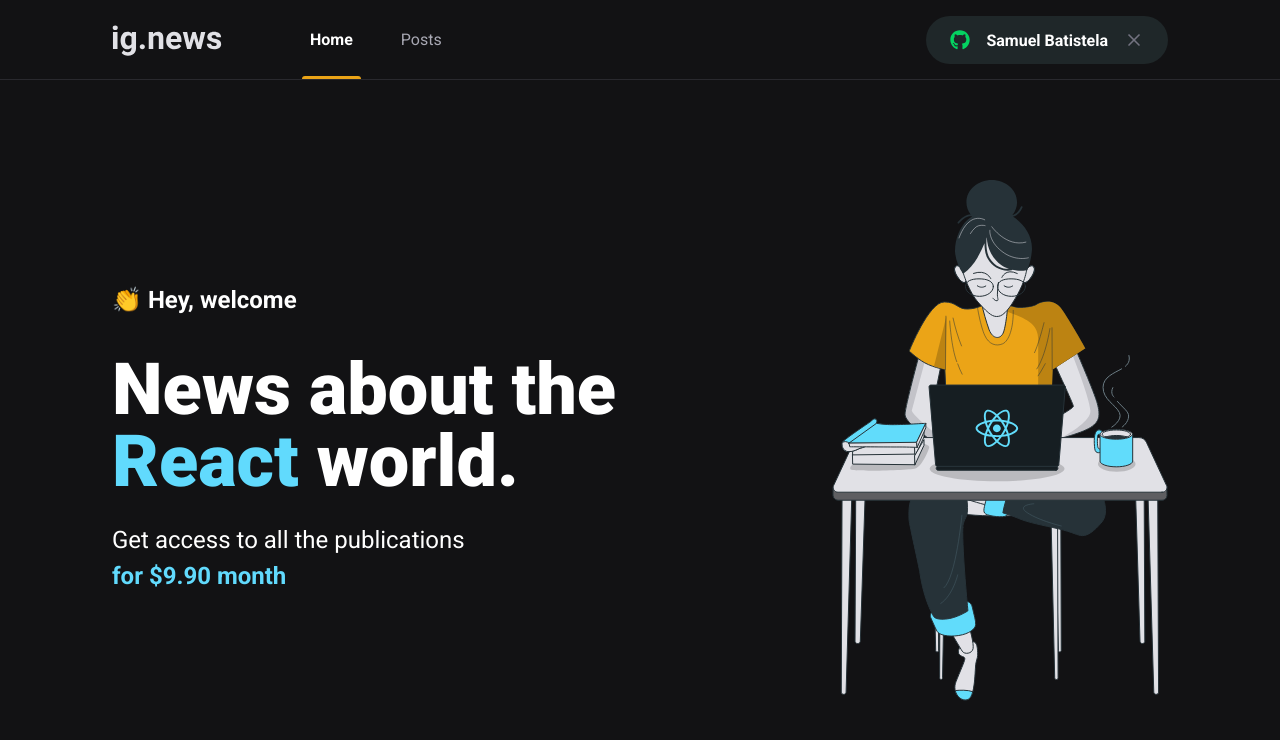
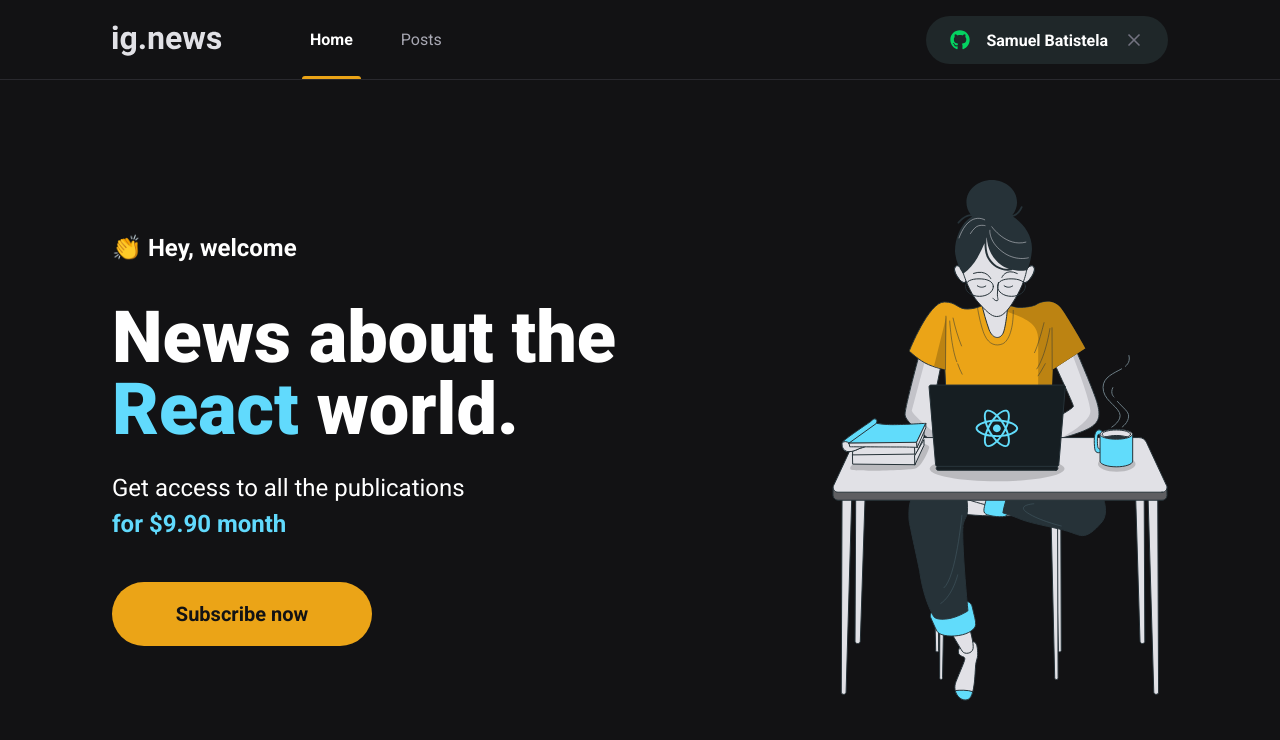
Before and after one commit to SamuelBatis/ig.news, a Next.js app: page / in a window 1280 px wide. Shown: the top 740 px of the page. Built offline with nearby package versions, Linux system fonts and the light colour scheme.

Commit message:
Subscribe button

```diff
--- /dev/null
+++ b/src/components/SubscribeButton/index.tsx
@@ -0,0 +1,11 @@
+import styles from './styles.module.scss'
+
+export function SubscribeButton() {
+    return (
+        <button
+        type="button"
+        className={styles.subscribeButton}>
+            Subscribe now
+        </button>
+    )
+}
--- /dev/null
+++ b/src/components/SubscribeButton/styles.module.scss
@@ -0,0 +1,19 @@
+.subscribeButton {
+    height: 4rem;
+    width: 260px;
+    border: 0;
+    border-radius: 2rem;
+    background: var(--yellow-500);
+    color: var(--gray-900);
+    font-size: 1.25rem;
+    font-weight: bold;
+
+    display: flex;
+    align-items: center;
+    justify-content: center;
+    transition: filter 0.2s;
+
+    &:hover{
+        filter: brightness(0.8);
+    }
+}
--- a/src/pages/home.module.scss
+++ b/src/pages/home.module.scss
@@ -37,4 +37,8 @@
             font-weight: bold;
         }
     }
+
+    button {
+        margin-top: 2.5rem;
+    }
 }
--- a/src/pages/index.tsx
+++ b/src/pages/index.tsx
@@ -1,4 +1,5 @@
 import Head from 'next/head'
+import { SubscribeButton } from '../components/SubscribeButton'
 
 import styles from './home.module.scss'
 
@@ -17,6 +18,7 @@
             Get access to all the publications <br />
             <span>for $9.90 month</span>
           </p>
+          <SubscribeButton />
         </section>
 
         <img src="/images/avatar.svg" alt="Girl Coding" />
```
